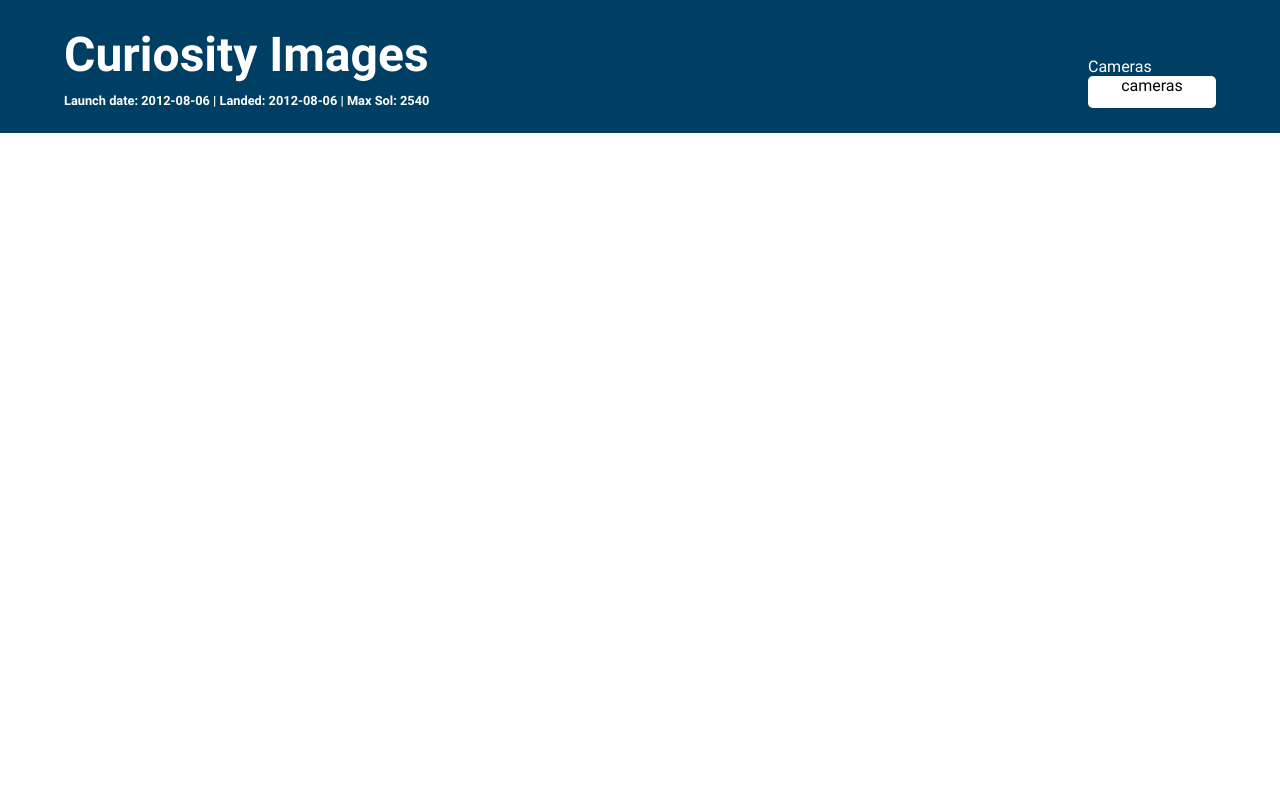
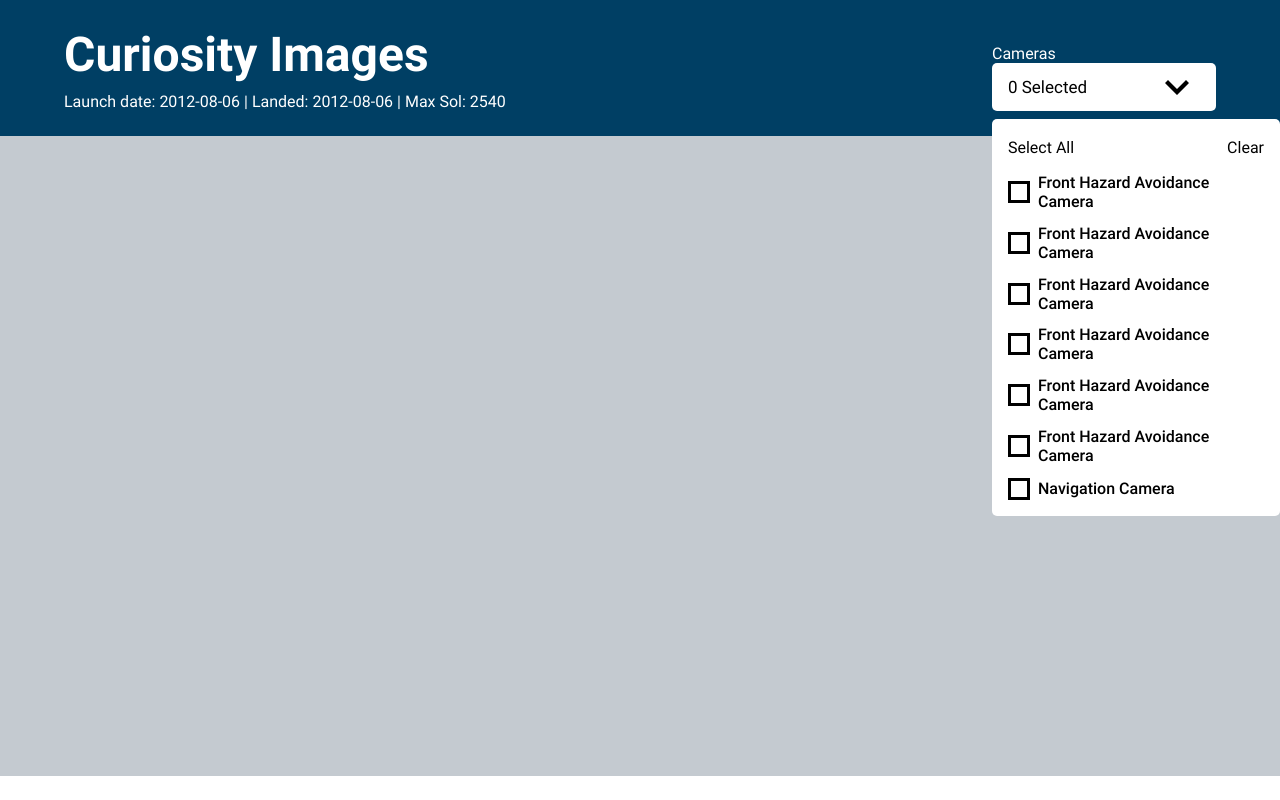
Before and after one commit to noll115/Mars-Rover-API, an Angular app: page / in a window 1280 px wide. Built offline with nearby package versions, Linux system fonts and the light colour scheme.

Commit message:
drop down menu on its way

```diff
--- a/src/app/app.component.html
+++ b/src/app/app.component.html
@@ -7,7 +7,7 @@
                 Sol: {{roverData.max_sol}} </div>
         </span>
         <span class="filters">
-            <app-drop-down-menu [label]="'Cameras'" [boxText]="'cameras'" [checkBoxes]="true" [choices]=""></app-drop-down-menu>
+            <app-drop-down-menu [label]="'Cameras'" [checkBoxes]="true" [choices]="usableCameras"></app-drop-down-menu>
         </span>
     </span>
 
--- a/src/app/app.component.scss
+++ b/src/app/app.component.scss
@@ -13,7 +13,8 @@
 }
 .subTitle {
   padding-top: 1%;
-  font-size: 0.8rem;
+  font-weight: normal;
+  font-size: 1rem;
 }
 
 .title {
@@ -30,4 +31,5 @@
 
 .cardGrid {
   background-color: $LavGray;
+  height: 80vh;
 }
--- a/src/app/app.component.ts
+++ b/src/app/app.component.ts
@@ -34,7 +34,7 @@
       { "name": "RHAZ", "full_name": "Rear Hazard Avoidance Camera" }
     ]
   };
-  usableCameras: string[] = ["Front Hazard Avoidance Camera", "Navigation Camera"];
+  usableCameras: string[] = ["Front Hazard Avoidance Camera","Front Hazard Avoidance Camera","Front Hazard Avoidance Camera","Front Hazard Avoidance Camera","Front Hazard Avoidance Camera","Front Hazard Avoidance Camera", "Navigation Camera"];
   selectedRover: RoverNames = RoverNames.Curiosity;
   roverQuery: HttpParams = new HttpParams({
     fromObject: {
--- a/src/app/components/drop-down-menu/drop-down-menu.component.html
+++ b/src/app/components/drop-down-menu/drop-down-menu.component.html
@@ -1,7 +1,16 @@
 <span>
     <span>{{label}}</span>
-    <div class="clickBox">
+    <div class="clickBox" (click)="DropMenu()">
         <span *ngIf="!checkBoxes" class="boxText">{{currentChoice}}</span>
-        <span *ngIf="checkBoxes" class="boxText" >{{boxText}}</span>
+        <span *ngIf="checkBoxes" class="boxText">{{numOfChoicesChosen}} Selected</span>
+        <svg class="downArrow" viewBox="0 0 24 24">
+            <path d="M5 3l3.057-3 11.943 12-11.943 12-3.057-3 9-9z" />
+        </svg>
     </div>
+    <span *ngIf="true" class="dropDown">
+        <span class="selectors"><span>Select All</span> <span>Clear</span></span>
+        <label (click)="ChoiceSelect(i)" class="choice" *ngFor="let choice of choices; let i=index">
+            <input type="checkbox" [id]="i">{{choice}}
+        </label>
+    </span>
 </span>
--- a/src/app/components/drop-down-menu/drop-down-menu.component.scss
+++ b/src/app/components/drop-down-menu/drop-down-menu.component.scss
@@ -1,14 +1,65 @@
 .clickBox {
-  height: 2rem;
+  height: 3rem;
   border-radius: 5px;
-  width: 8rem;
+  width: 14rem;
   background-color: white;
   color: black;
-  text-align: center;
+  display: flex;
+  align-items: center;
+  justify-content: left;
+  cursor: pointer;
 }
 .boxText {
-  width: 50%;
-  height: 1rem;
-  margin: 0 25% ;
+  font-size: 17px;
+  user-select: none;
+  text-align: center;
+  margin-left: 1rem;
+  width: 70%;
+  text-align: left;
+}
 
+.downArrow {
+  height: 1.5rem;
+  width: 1.5rem;
+  transform: rotate(90deg);
 }
+
+.dropDown {
+  margin: 0.5rem 0 0 0;
+  padding: 1rem 0 1rem 0;
+  user-select: none;
+  border-radius: 5px;
+  font-weight: normal;
+  display: flex;
+  position: absolute;
+  width: fit-content;
+  flex-direction: column;
+  color: black;
+  background-color: white;
+}
+
+.selectors {
+  display: flex;
+  justify-content: space-between;
+  padding: 0.2rem 1rem;
+  & span {
+    cursor: pointer;
+  }
+}
+.choice {
+  cursor: pointer;
+  margin: 0.8rem 1rem 0 1rem;
+  display: flex;
+  align-items: center;
+  font-weight: 500;
+
+  & > input {
+    appearance: none;
+    margin: 0 0.5rem 0 0;
+    padding: 0.5rem;
+    border: 3px solid black;
+    &:checked {
+      background-color: red;
+    }
+  }
+}
--- a/src/app/components/drop-down-menu/drop-down-menu.component.ts
+++ b/src/app/components/drop-down-menu/drop-down-menu.component.ts
@@ -10,17 +10,27 @@
   @Input() checkBoxes: boolean = false;
   @Input() label: string;
   @Input() boxText: string;
-  @Input() dChoice:string;
   currentChoice: String = "";
   numOfChoicesChosen: number = 0;
+  dropDown:boolean = false;
   constructor() { }
 
   ngOnInit() {
-    this.currentChoice = this.dChoice;
   }
 
-  OnClick() {
+  DropMenu() {
     //display choices
+    this.dropDown = !this.dropDown;
   }
 
+  ChoiceSelect(index:number){
+    console.log(index);
+  }
+
+  ClearSelection(){
+
+  }
+  SelectAll(){
+
+  }
 }
```
